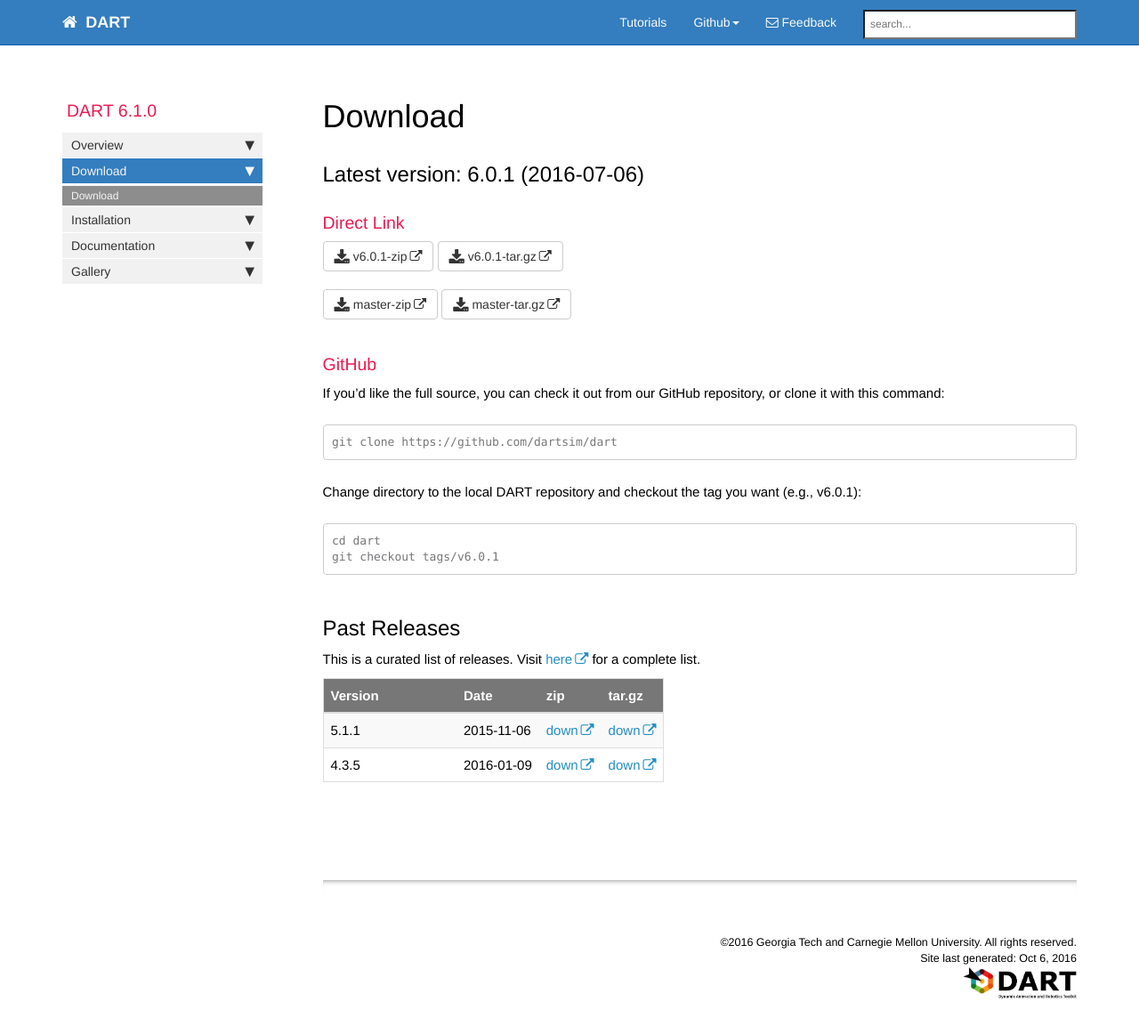
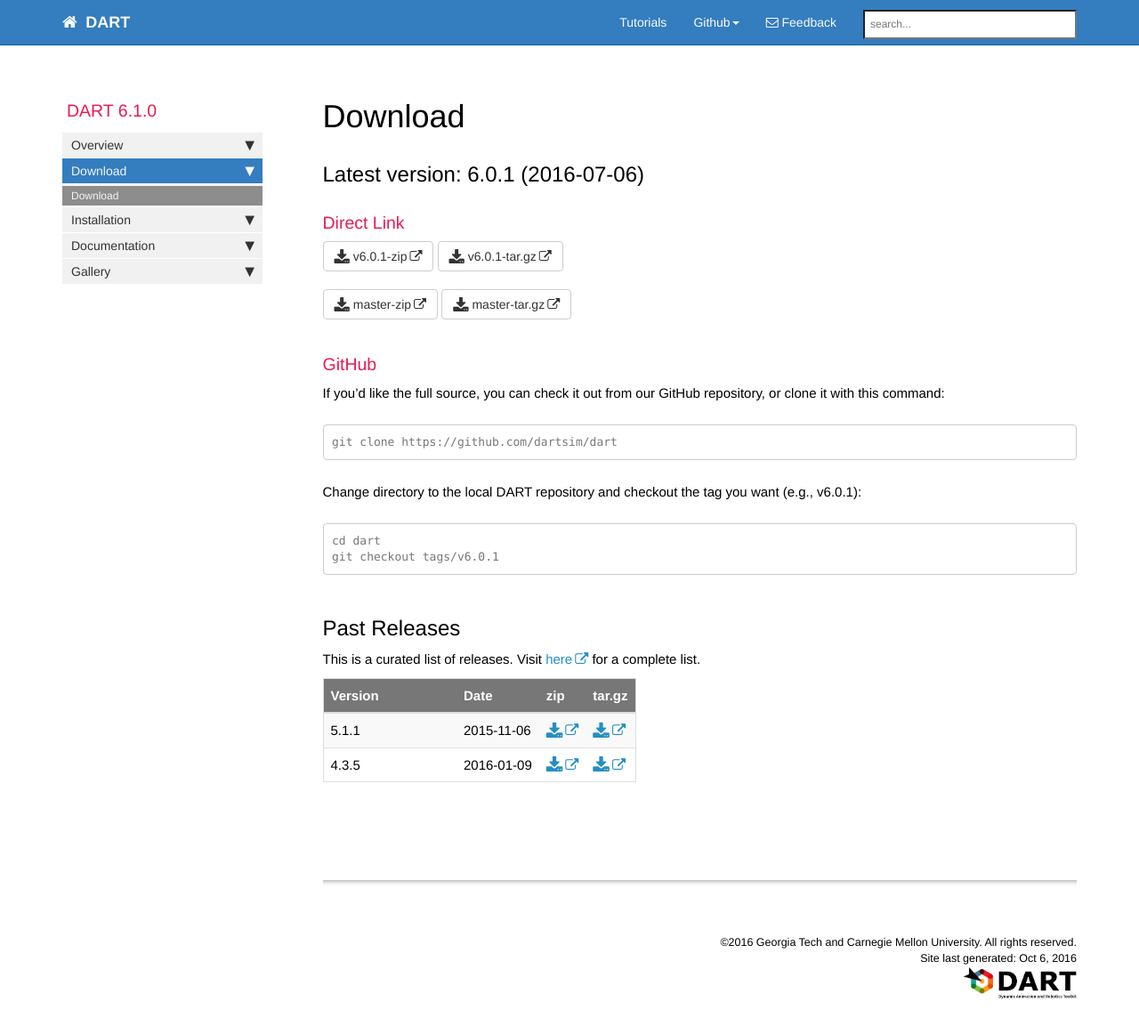
Before and after one commit to dartsim/dartsim.github.io, a Jekyll site: the page built from pages/mydoc/mydoc_download.md, in a window 1280 px wide and 1183 px high. Shown: the top 1162 px of the window at 89% size. Built offline with Jekyll 4.4.1, drawn with Linux system fonts in a browser that asks for light colours; nearby versions of some CDN libraries; comment, search, counter and statistics services are not loaded.

Commit message:
Replace text "down" with icon

```diff
--- a/pages/mydoc/mydoc_download.md
+++ b/pages/mydoc/mydoc_download.md
@@ -37,5 +37,5 @@
 
 | Version | Date       | zip | tar.gz |
 | ------- | ---------- | --- | ------ |
-| 5.1.1   | 2015-11-06 | [down](https://github.com/dartsim/dart/archive/v5.1.1.zip) | [down](https://github.com/dartsim/dart/archive/v5.1.1.tar.gz) |
-| 4.3.5   | 2016-01-09 | [down](https://github.com/dartsim/dart/archive/v4.3.5.zip) | [down](https://github.com/dartsim/dart/archive/v4.3.5.tar.gz) |
+| 5.1.1   | 2015-11-06 | <a href="https://github.com/dartsim/dart/archive/v5.1.1.zip"><i class="fa fa-download fa-lg"></i></a> | <a href="https://github.com/dartsim/dart/archive/v5.1.1.tar.gz"><i class="fa fa-download fa-lg"></i></a> |
+| 4.3.5   | 2016-01-09 | <a href="https://github.com/dartsim/dart/archive/v4.3.5.zip"><i class="fa fa-download fa-lg"></i></a> | <a href="https://github.com/dartsim/dart/archive/v4.3.5.tar.gz"><i class="fa fa-download fa-lg"></i></a> |
```
